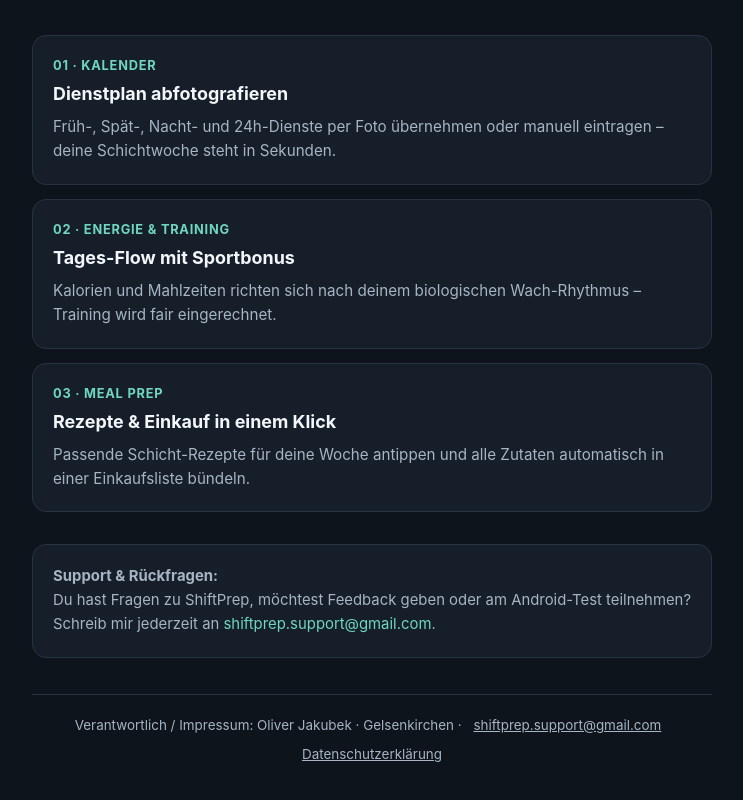
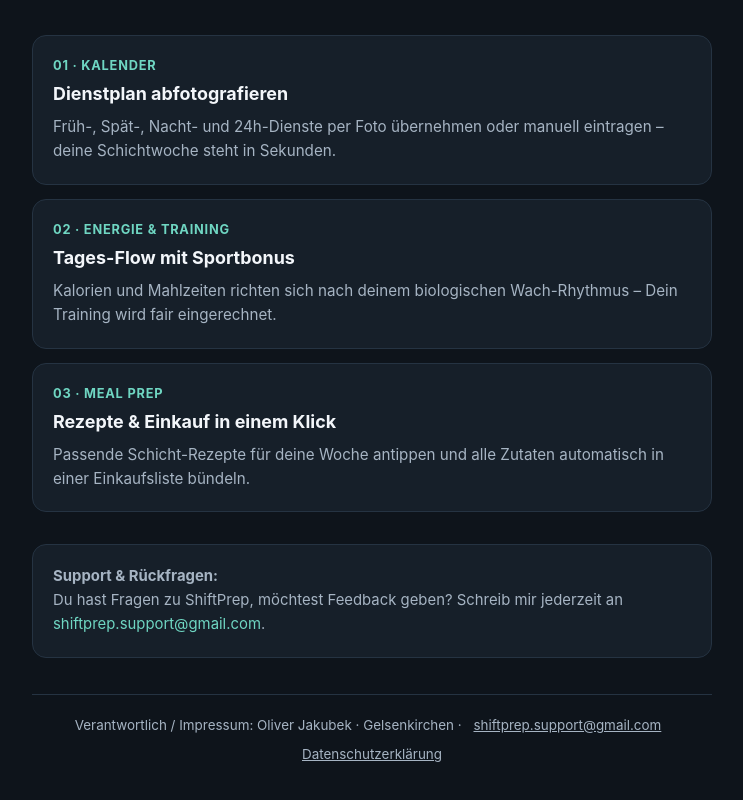
Before and after one commit to OliverJakubek/shiftprep-legal, a plain HTML site: page index.html in a window 1280 px wide. Shown: the part 572-1372 px from the top of the page, without its empty margins (268-1011 px from the left). Drawn offline with Linux system fonts and the light colour scheme.

Commit message:
Update index.html

```diff
--- a/index.html
+++ b/index.html
@@ -192,7 +192,7 @@
 
       <div class="store-badges">
         <!-- Apple App Store Badge -->
-        <a class="store-badge" href="https://apple.com" target="_blank" rel="noopener">
+        <a class="store-badge" href="https://apps.apple.com/app/shiftprep/id6824521920" target="_blank" rel="noopener">
           <svg viewBox="0 0 24 24" fill="currentColor" aria-hidden="true">
             <path d="M18.71 19.5c-.83 1.24-1.71 2.45-3.05 2.47-1.34.03-1.77-.79-3.29-.79-1.53 0-2 .77-3.27.82-1.31.05-2.3-1.32-3.14-2.53C4.25 17 2.94 12.45 4.7 9.39c.87-1.52 2.43-2.48 4.12-2.51 1.28-.02 2.5.87 3.29.87.78 0 2.26-1.07 3.81-.91.65.03 2.47.26 3.64 1.98-.09.06-2.17 1.28-2.15 3.81.03 3.02 2.65 4.03 2.68 4.04-.03.07-.42 1.44-1.38 2.83M15.96 6.32c.67-.81 1.12-1.94 1-3.07-.96.04-2.13.64-2.82 1.45-.61.7-.115 1.85-1.01 2.96 1.07.08 2.16-.53 2.83-1.34z"/>
           </svg>
@@ -229,7 +229,7 @@
       <div class="card">
         <div class="card-step">02 · Energie &amp; Training</div>
         <h2>Tages-Flow mit Sportbonus</h2>
-        <p>Kalorien und Mahlzeiten richten sich nach deinem biologischen Wach-Rhythmus – Training wird fair eingerechnet.</p>
+        <p>Kalorien und Mahlzeiten richten sich nach deinem biologischen Wach-Rhythmus – Dein Training wird fair eingerechnet.</p>
       </div>
 
       <div class="card">
@@ -241,7 +241,7 @@
 
     <section class="support-box">
       <strong>Support &amp; Rückfragen:</strong><br />
-      Du hast Fragen zu ShiftPrep, möchtest Feedback geben oder am Android-Test teilnehmen? Schreib mir jederzeit an
+      Du hast Fragen zu ShiftPrep, möchtest Feedback geben? Schreib mir jederzeit an
       <a href="mailto:shiftprep.support@gmail.com">shiftprep.support@gmail.com</a>.
     </section>
 
```
